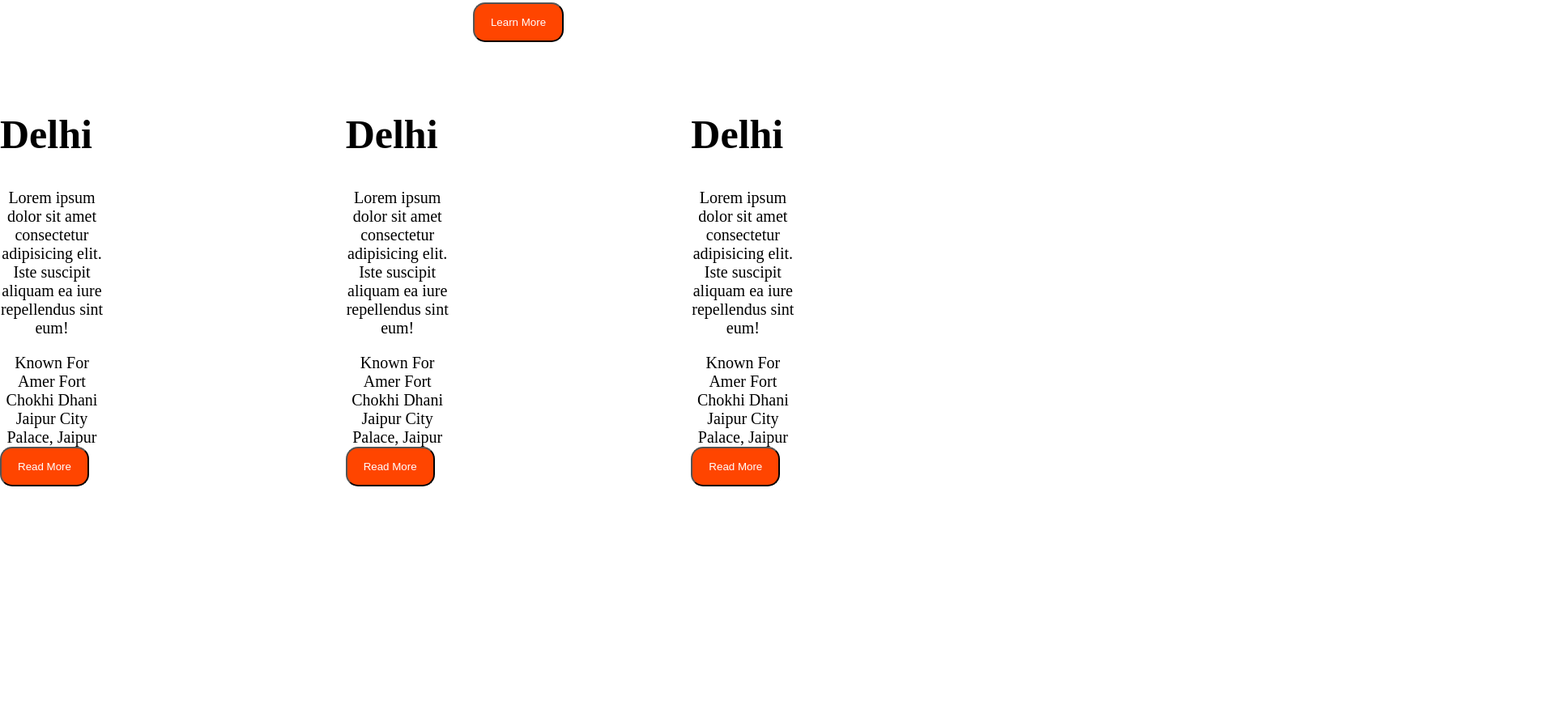
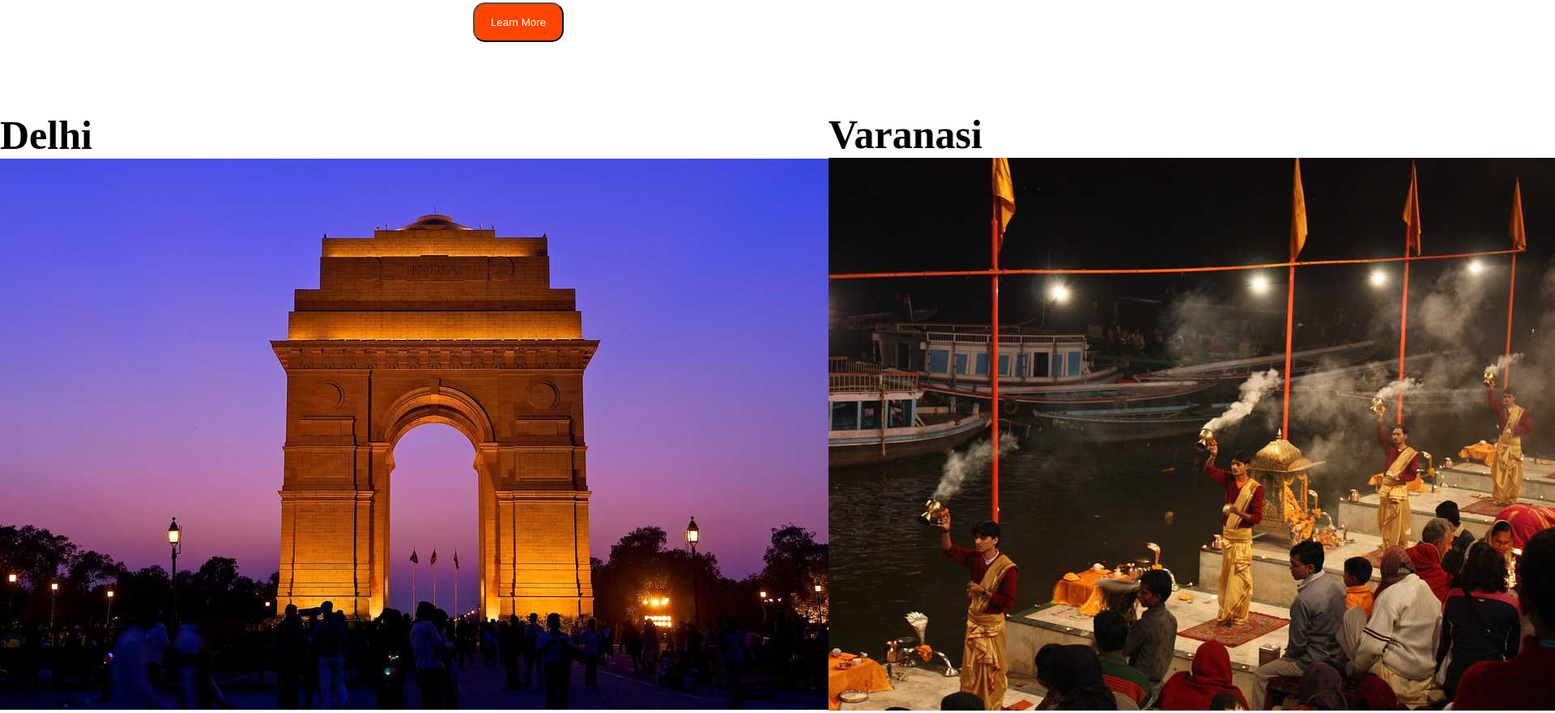
Before and after one commit to Shreeramsaran/Travel-Destinations, a plain HTML site: page index.html in a window 1280 px wide. Shown: the part 1112-1993 px from the top of the page at 81% size, 1920 px wide, since content can reach past the window. Before the commit the page ends 1713 px from the top, so only its background shows below. Drawn offline with Linux system fonts and the light colour scheme.

Commit message:
index.html

```diff
--- a/index.html
+++ b/index.html
@@ -76,21 +76,21 @@
             <div class="section-3">
                       <div class="card-3-1 card">
                           <h1>Delhi</h1>
-                          <img src="/css/" alt="">
+                          <img src="/images/DELHI.jpg" alt="">
                           <p>Lorem ipsum dolor sit amet consectetur adipisicing elit. Iste suscipit aliquam ea iure repellendus sint eum! </p>
                           <p><span>Known For</span> Amer Fort Chokhi Dhani Jaipur  City Palace, Jaipur</p>
                           <button class="btn">Read More</button>
                       </div>
                       <div class="card-3-2 card">
-                          <h1>Delhi</h1>
-                          <img src="" alt="">
+                          <h1>Varanasi</h1>
+                          <img src="/images/varanasi.jpg" alt="">
                           <p>Lorem ipsum dolor sit amet consectetur adipisicing elit. Iste suscipit aliquam ea iure repellendus sint eum!</p>
                           <p><span>Known For</span> Amer Fort Chokhi Dhani Jaipur  City Palace, Jaipur</p>
                           <button class="btn">Read More</button>
                       </div>
                       <div class="card-3-3 card">
-                          <h1>Delhi</h1>
-                          <img src="" alt="">
+                          <h1>Jaipur</h1>
+                          <img src="/images/jaipur.jpg" alt="">
                           <p>Lorem ipsum dolor sit amet consectetur adipisicing elit. Iste suscipit aliquam ea iure repellendus sint eum!</p>
                           <p><span>Known For</span> Amer Fort Chokhi Dhani Jaipur  City Palace, Jaipur</p>
                           <button class="btn">Read More</button>
```
